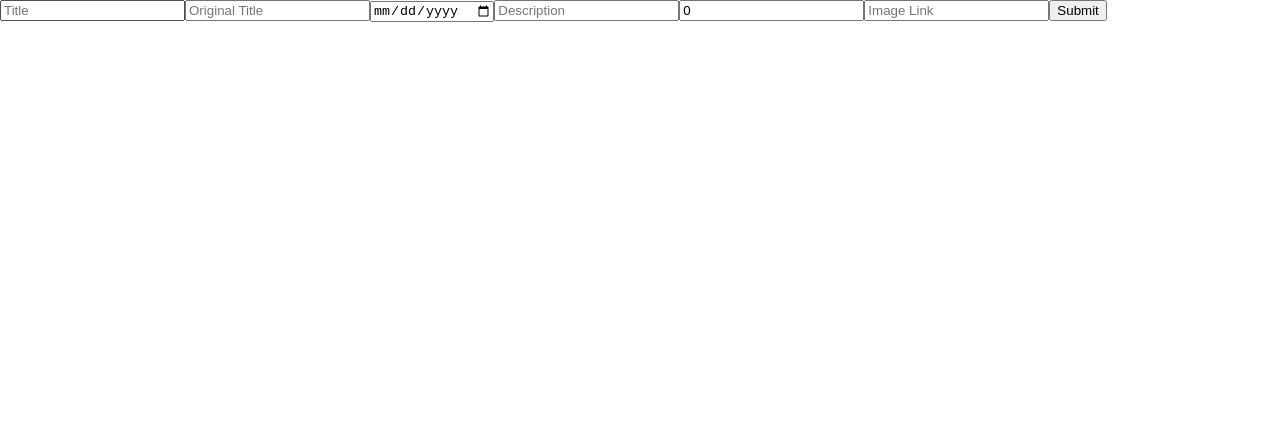
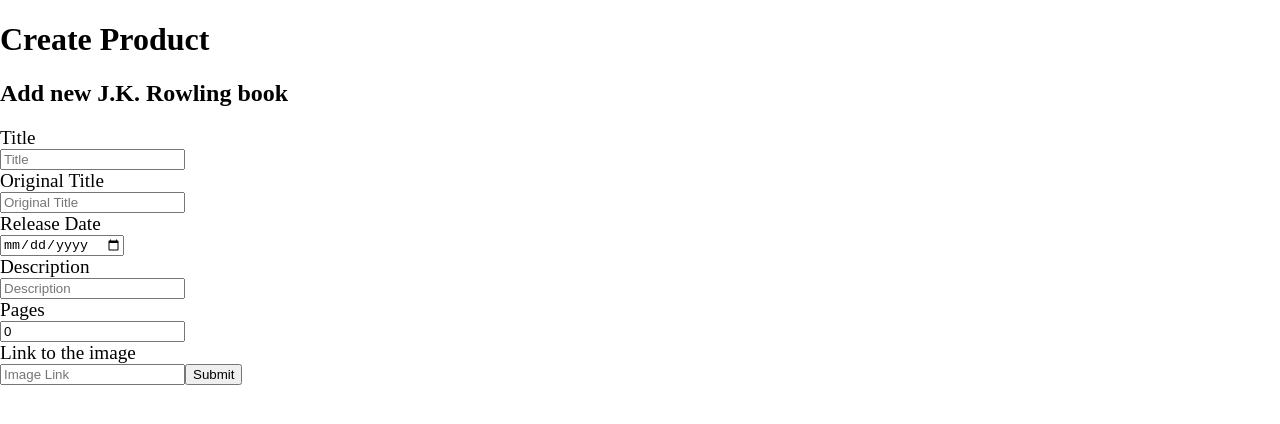
Before and after one commit to paslkal/Hogwarts, a React (Vite) app: page /hogwarts/create-product in a window 1280 px wide. Shown: the top 424 px of the page. Built offline with nearby package versions, Linux system fonts and the light colour scheme.

Commit message:
add link to create product page and style this page

```diff
--- a/src/CreateProduct.tsx
+++ b/src/CreateProduct.tsx
@@ -47,7 +47,10 @@
 
   return (
     <>
+      <h1>Create Product</h1>
+      <h2>Add new J.K. Rowling book</h2>
       <form onSubmit={handleSubmit}>
+        <p>Title</p>
         <input
           required
           type="text"
@@ -55,6 +58,7 @@
           onChange={e => setTitle(e.target.value)}
           placeholder="Title"
         />
+        <p>Original Title</p>
         <input
           required
           type="text"
@@ -62,6 +66,7 @@
           onChange={e => setOriginalTitle(e.target.value)}
           placeholder="Original Title"
         />
+        <p>Release Date</p>
         <input
           required
           type="date"
@@ -69,6 +74,7 @@
           onChange={e => setReleaseDate(e.target.value)}
           placeholder="Release Date"
         />
+        <p>Description</p>
         <input
           required
           type="text"
@@ -76,6 +82,7 @@
           onChange={e => setDescription(e.target.value)}
           placeholder="Description"
         />
+        <p>Pages</p>
         <input
           required
           type="number"
@@ -83,6 +90,7 @@
           onChange={e => setPages(Number(e.target.value))}
           placeholder="Pages"
         />
+        <p>Link to the image</p>
         <input
           required
           type="url"
--- /dev/null
+++ b/src/Header.tsx
@@ -0,0 +1,13 @@
+import { Link } from "react-router-dom"
+
+function Header() {
+
+
+  return (
+    <header>
+      <Link style={{fontSize: "20px"}} to="/create-product">Create Product</Link>
+    </header>
+  )
+}
+
+export default Header
--- a/src/Product.tsx
+++ b/src/Product.tsx
@@ -3,6 +3,7 @@
 import { NewBook } from "./ProductTypes"
 import { loadFromStorage } from "./localStorage"
 import { Link } from "react-router-dom"
+import Header from './Header'
 
 function Product() {
   // get product from API
@@ -70,6 +71,7 @@
 
   return (
     <div>
+      <Header/>
       <h1>{title}</h1>
       <div className="">
         <img className="cover" src={cover} alt=""/>
--- a/src/Products.tsx
+++ b/src/Products.tsx
@@ -5,6 +5,7 @@
 import { Book, NewBook } from "./ProductTypes"
 import { loadFromStorage, saveToStorage } from "./localStorage"
 import { Link } from "react-router-dom"
+import Header from "./Header"
 
 function Products() {
   const [books, setBooks] = useState<NewBook[]>(loadFromStorage())
@@ -69,6 +70,7 @@
 
   return (
     <div className="products">
+      <Header/>
       <label>Filter books: </label>
       <select onChange={handleFilter}>
         <option>All</option>
```
Also changed, not shown: src/general.css (line endings or trailing spaces).
